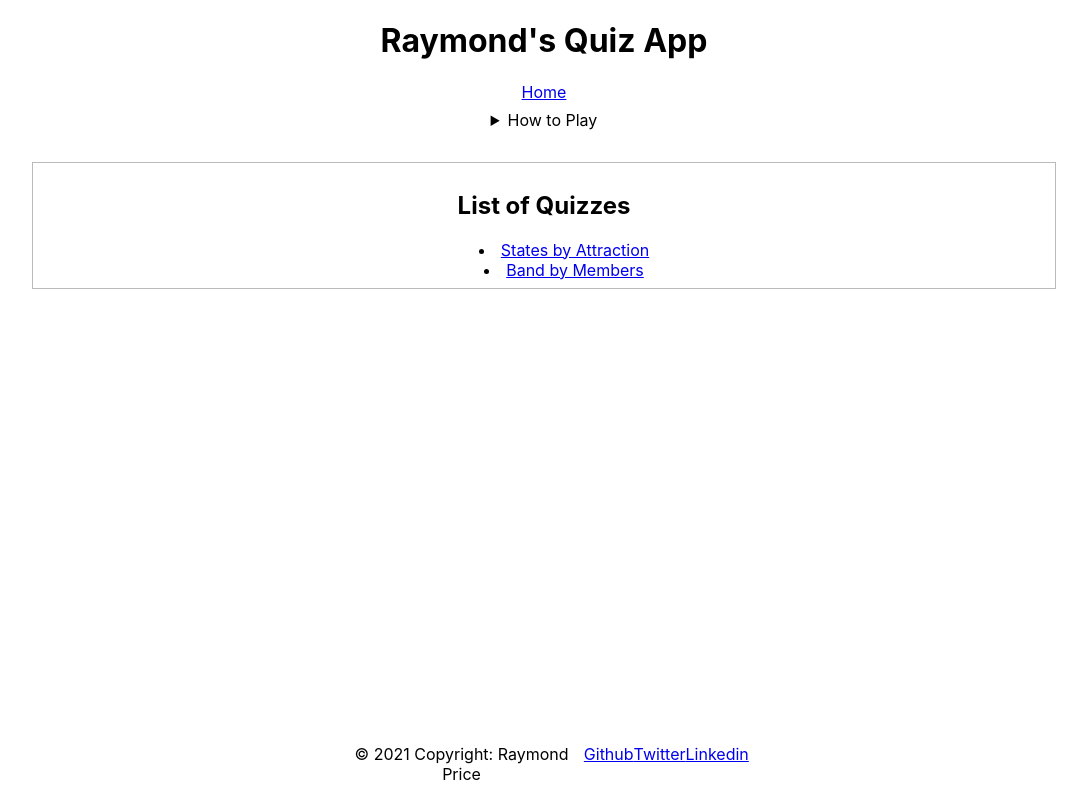
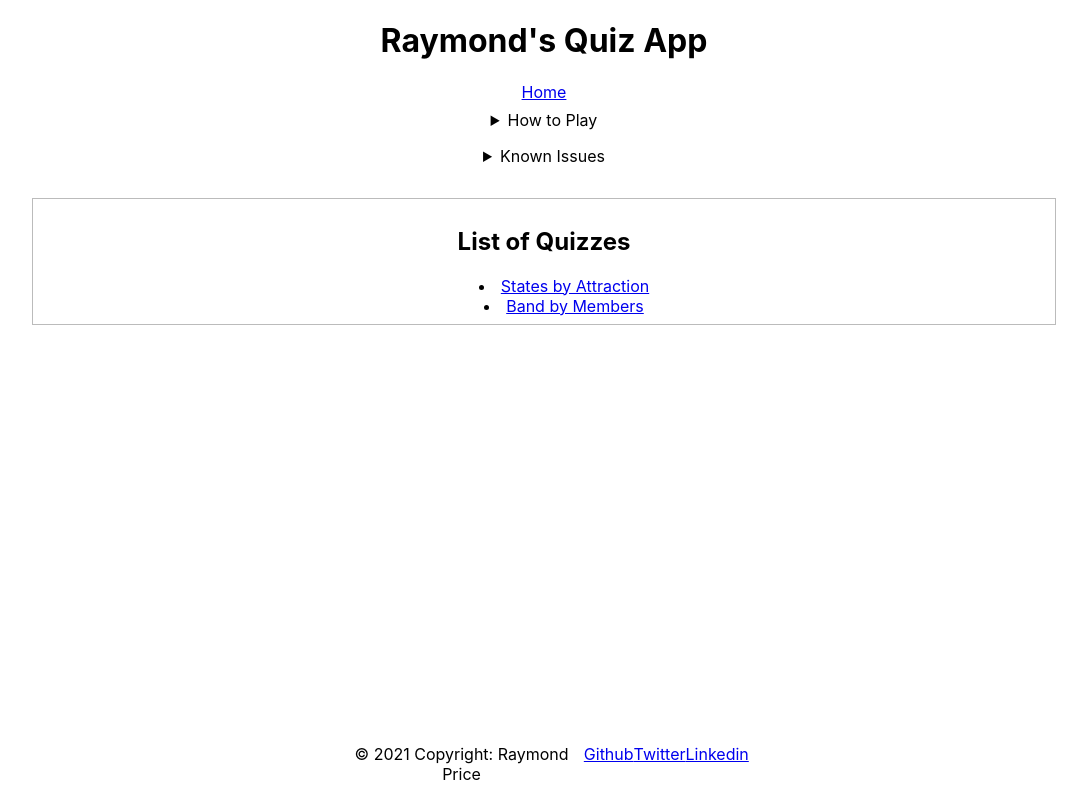
Before and after one commit to darthbob88/reveal-clues-quiz, a React (Create React App) app: page / in a window 1280 px wide. Shown: the whole page, without its empty margins (96-1183 px from the left). Built offline with nearby package versions, Linux system fonts and the light colour scheme.

Commit message:
Messing with the header

```diff
--- a/src/components/NavHeader/NavHeader.tsx
+++ b/src/components/NavHeader/NavHeader.tsx
@@ -18,11 +18,21 @@ export const NavHeader = () => {
         you only get one chance to answer, and if you answer wrong, you get 0
         points. So it's better to ask for another clue and get 3 points than
         get a question wrong and get 0 points.
-        <br />
-        Additionally- Due to programmer laziness, we are not particular about
-        casing, but we are particular about spelling. "the sex pistols" is
-        correct, "Sex Pistols" is not. This is issue #3 to fix, after adding
-        the ability to generate new quizzes.
+      </details>
+      <details className="description">
+        <summary>Known Issues</summary>
+        <ul>
+          <li>Only got two quizzes. Looking to get some more, and to add a "Create your own quiz"
+            feature, but for now, two hard-coded quizzes.</li>
+          <li>Not accessible enough. I've made an effort to keep things high-contrast,
+          properly keyboard-navigable, and use semantic HTML, but there's probably
+          some other use cases I've missed.
+          </li>
+          <li>Due to programmer laziness, we are not particular about
+          casing, but we only accept one spelling and phrasing. "the sex pistols" is
+          correct, "Sex Pistols" is not. This is issue #3 to fix, after adding
+        the ability to generate new quizzes.</li>
+        </ul>
       </details>
 
     </header>
```
Also changed, not shown: 1 other file (tests, documents, lock files or other folders).
